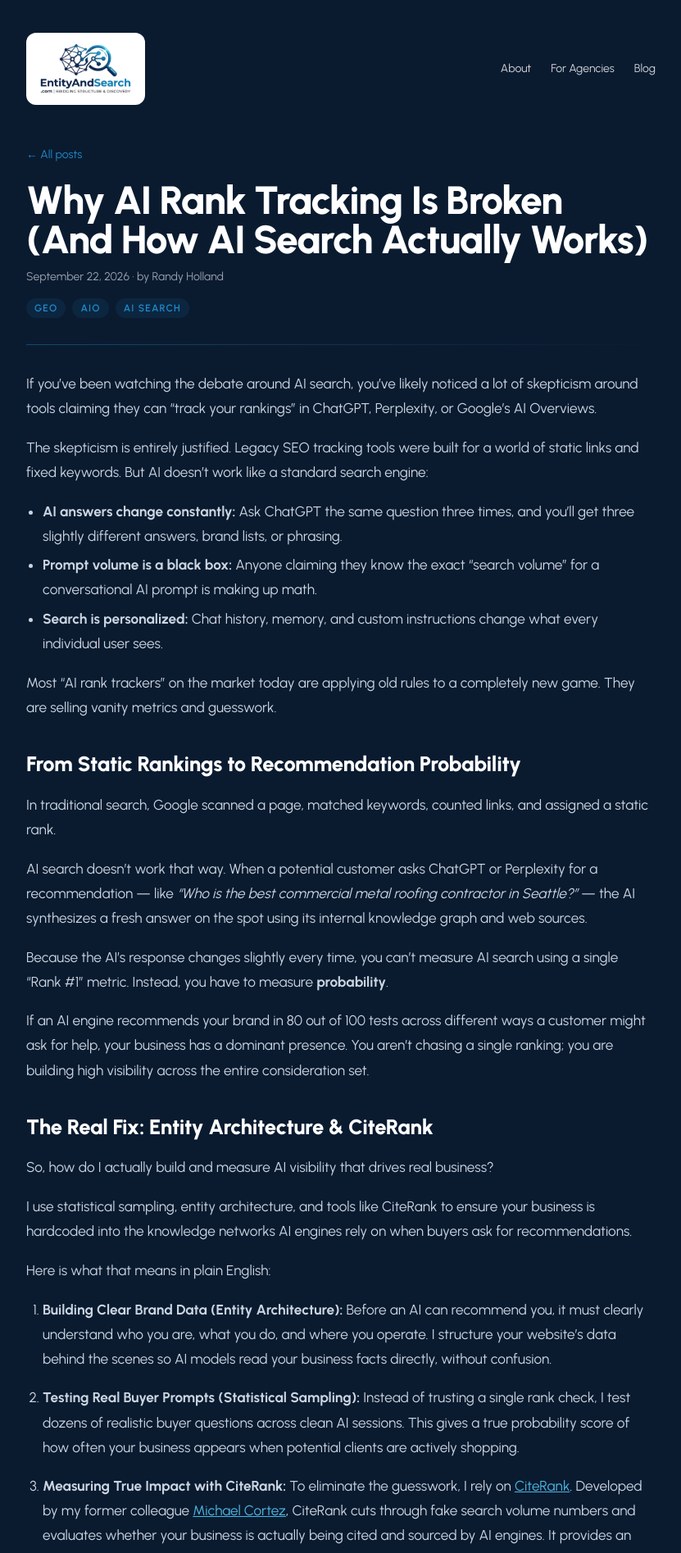
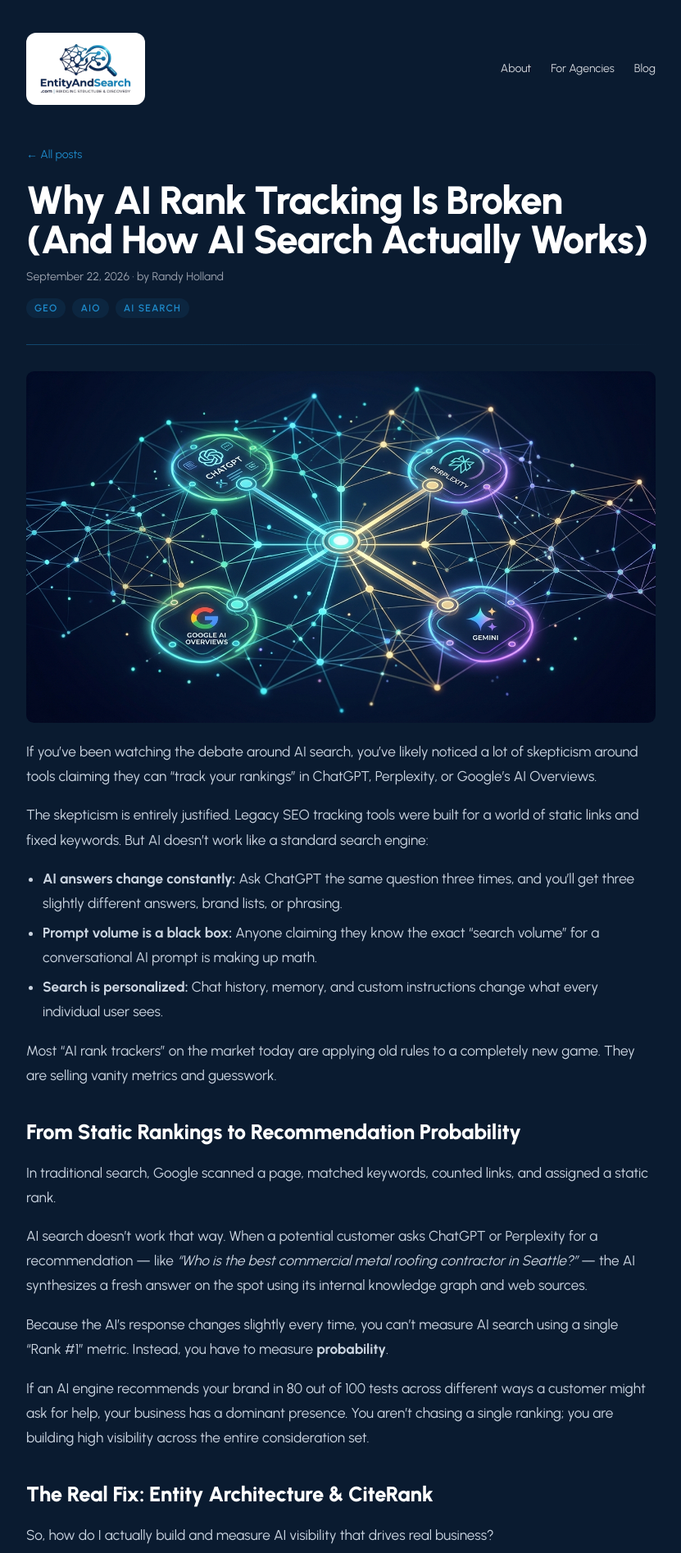
Before and after one commit to rndholland-png/seo-portfolio, a Jekyll site: the page built from _posts/2026-09-22-why-ai-rank-tracking-is-broken-and-how-ai-search-works.md, in a window 1280 px wide. Shown: the top 1895 px of the page at 82% size, without its empty margins (224-1055 px from the left). Built offline with Jekyll 4.4.1, drawn with Linux system fonts in a browser that asks for light colours; nearby versions of some CDN libraries.

Commit message:
Update 2026-09-22-why-ai-rank-tracking-is-broken-and-how-ai-search-works.md

```diff
--- a/_posts/2026-09-22-why-ai-rank-tracking-is-broken-and-how-ai-search-works.md
+++ b/_posts/2026-09-22-why-ai-rank-tracking-is-broken-and-how-ai-search-works.md
@@ -6,6 +6,8 @@
 tags: [GEO, AIO, AI Search]
 image: /assets/blog/why-ai-rank-tracking-is-broken-and-how-ai-search-works/cover.jpg
 ---
+
+![AI answer engines — ChatGPT, Perplexity, Google AI Overviews, and Gemini — connected as nodes in a shared knowledge network](/assets/blog/why-ai-rank-tracking-is-broken-and-how-ai-search-works/cover.jpg)
 
 If you've been watching the debate around AI search, you've likely noticed a lot of skepticism around tools claiming they can "track your rankings" in ChatGPT, Perplexity, or Google's AI Overviews.
 
```
